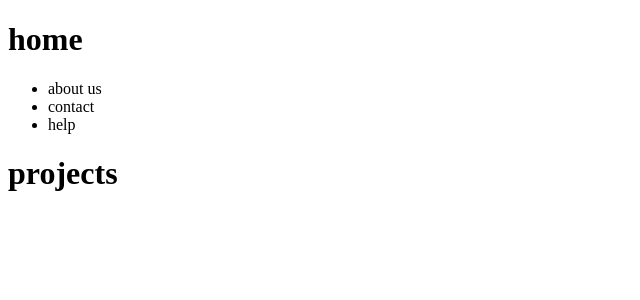
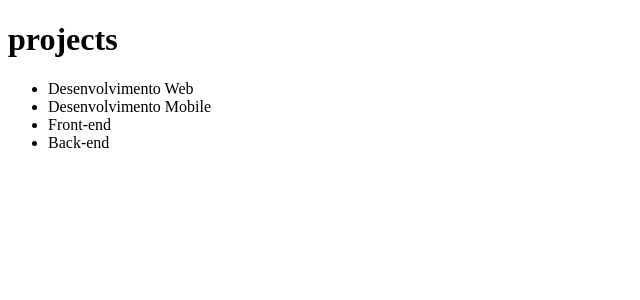
Before and after one commit to brendapc/gostack, a React app in the folder frontend/: page / in a window 1280 px wide. Shown: the top 300 px of the page, without its empty margins (0-640 px from the left). Built offline with nearby package versions, Linux system fonts and the light colour scheme.

Commit message:
população não estática

```diff
--- a/frontend/src/App.js
+++ b/frontend/src/App.js
@@ -4,16 +4,15 @@ import { render } from 'react-dom'
 import Header from './components/Header'
 
 export default function App(){
+    const projects = ['Desenvolvimento Web', 'Desenvolvimento Mobile', 'Front-end', 'Back-end']
+
     return (
         <>
-            <Header title="home">
-                <ul>
-                    <li>about us</li>
-                    <li>contact</li>
-                    <li>help</li>
-                </ul>
-            </Header>
             <Header title="projects"/>
+
+            <ul>
+            {projects.map(project => <li key={project}> {project} </li>)}
+            </ul>
         </>
     )
 }
```
